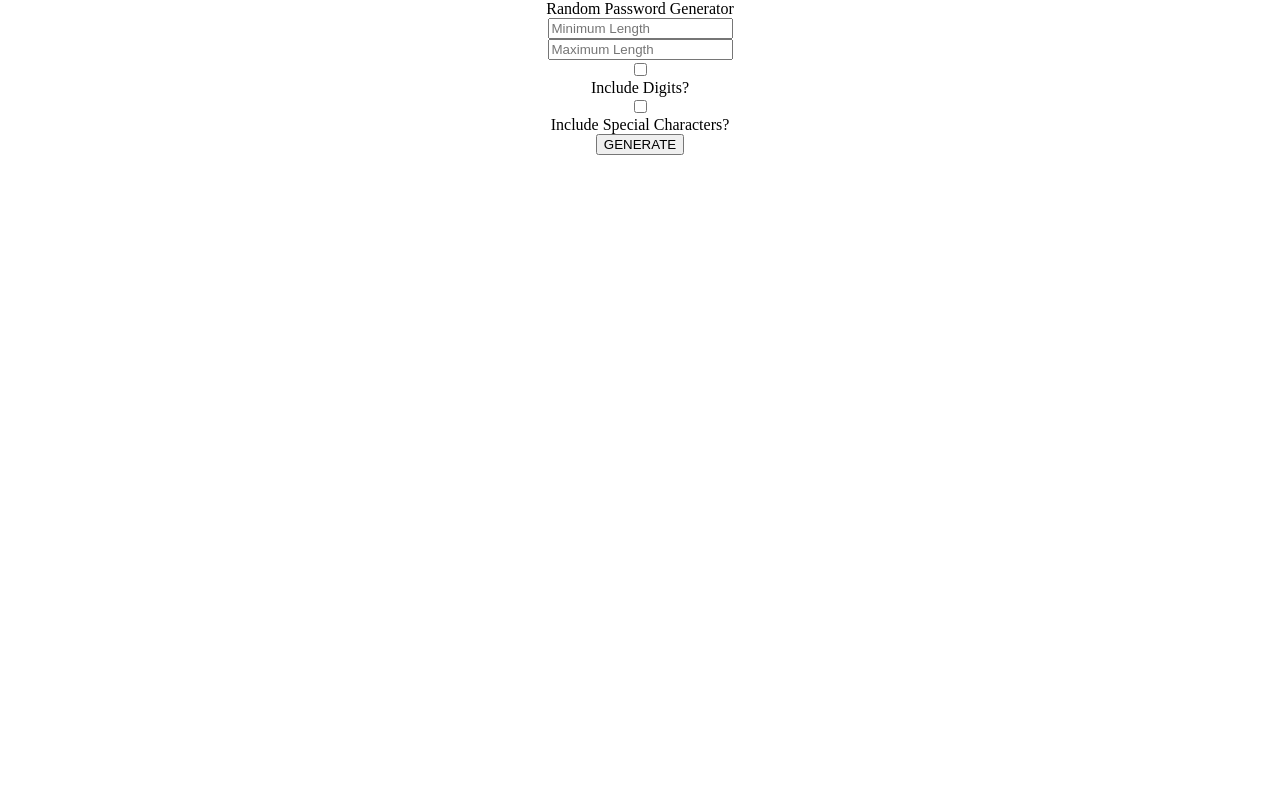
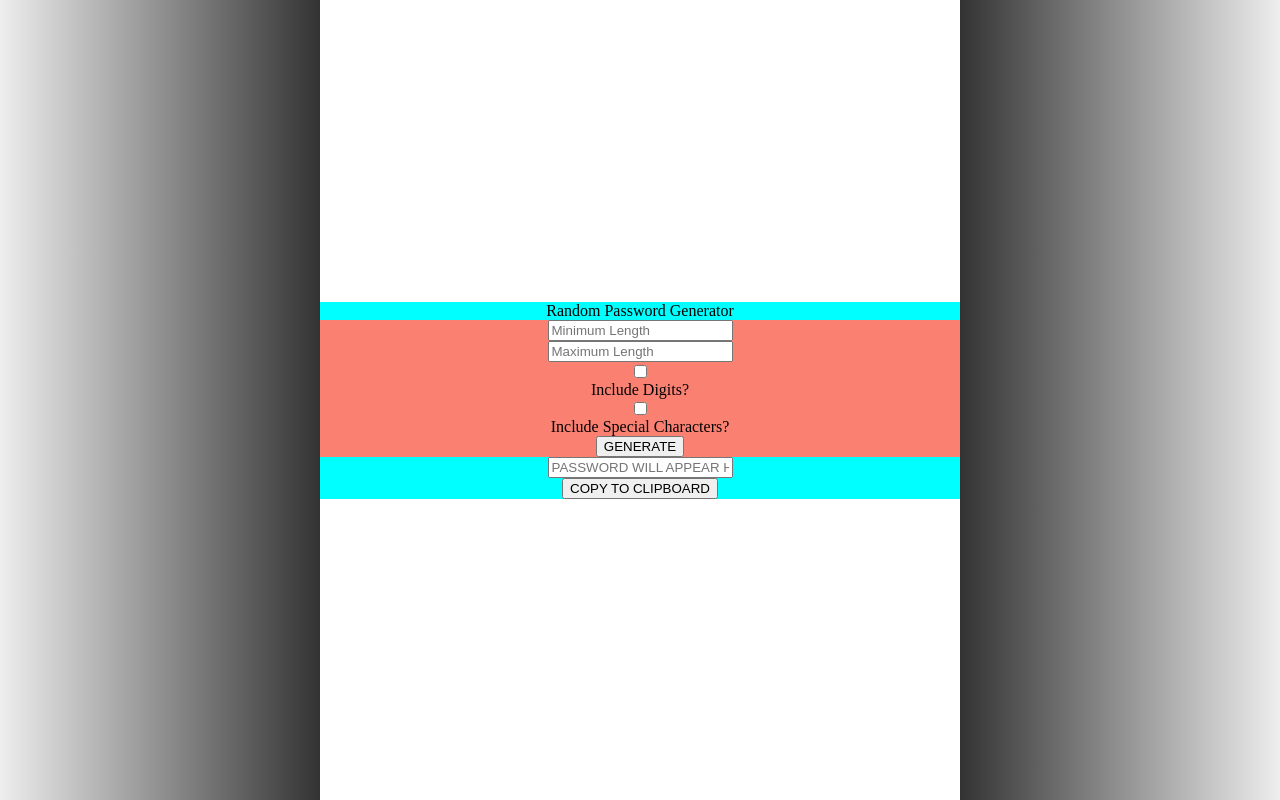
Before and after one commit to sds-smith/password_generator, a plain HTML site: page index.html in a window 1280 px wide. Drawn offline with Linux system fonts and the light colour scheme.

Commit message:
add styling

```diff
--- a/index.css
+++ b/index.css
@@ -19,12 +19,33 @@ time, mark, audio, video {
   vertical-align: baseline;
 }
 
-h1, h2 {
-    width: 100%;
-    text-align: center;
+.main-container {
+  display: flex;
+  height: 100vh;
 }
 
+.left {
+  width: 25%;
+  background: linear-gradient(to right, #eee, #333);
+}
 
+.center {
+  width: 50%;
+  display: flex;
+  flex-direction: column;
+  justify-content: center;
+}
+
+.right {
+  width: 25%;
+  background: linear-gradient(to left, #eee, #333);
+}
+
+h1 {
+  width: 100%;
+  text-align: center;
+  background-color: aqua;
+}
 
 .input-container {
     width: 100%;
@@ -32,5 +53,17 @@ h1, h2 {
     flex-direction: column;
     align-items: center;
     justify-content: center;
+    background-color: salmon;
+}
 
+
+#password-container {
+  width: 100%;
+  display: flex;
+  flex-direction: column;
+  align-items: center;
+  justify-content: center;
+  align-content: center;
+  justify-items: center;
+  background-color: aqua;
 }
--- a/index.html
+++ b/index.html
@@ -7,6 +7,9 @@
     </head>
 
     <body>
+        <div class="main-container">
+            <div class="column left"></div>
+            <div class="column center">
                 <h1>Random Password Generator</h1>
                 <div class='input-container'>
                     <input type="number" id='min-length'placeholder="Minimum Length"/>
@@ -17,9 +20,15 @@
                     <label for="special-char">Include Special Characters?</label>
                     <button onclick=generatePassword()>GENERATE</button>
                 </div>
-        <div id="password-container">
-            <h2></h2>
+                <div id='password-container'>
+                    <input type='password' id='hidden-input' placeholder='PASSWORD WILL APPEAR HERE'/>
+                    <button onclick=copy()>COPY TO CLIPBOARD</button>
+
                 </div>
+            </div>
+            <div class="column right"></div>
+        </div>
+
     </body>
 
 </html>
--- a/index.js
+++ b/index.js
@@ -12,7 +12,7 @@ const setPicklist = (includeNum, includeSpec) => {
 
 const setPasswordElement = (password) => {
     const passwordElement = document.getElementById('password-container').firstElementChild
-    passwordElement.innerHTML = password
+    passwordElement.value = password
 }
 
 const generatePassword = () => {
@@ -32,3 +32,9 @@ const generatePassword = () => {
 
     setPasswordElement(password)
 }
+
+const copy = () => {
+    let copyText = document.getElementById("hidden-input");
+    copyText.select();
+    return document.execCommand('copy')
+}
```
Lines whose indentation alone changed are shown as unchanged.
